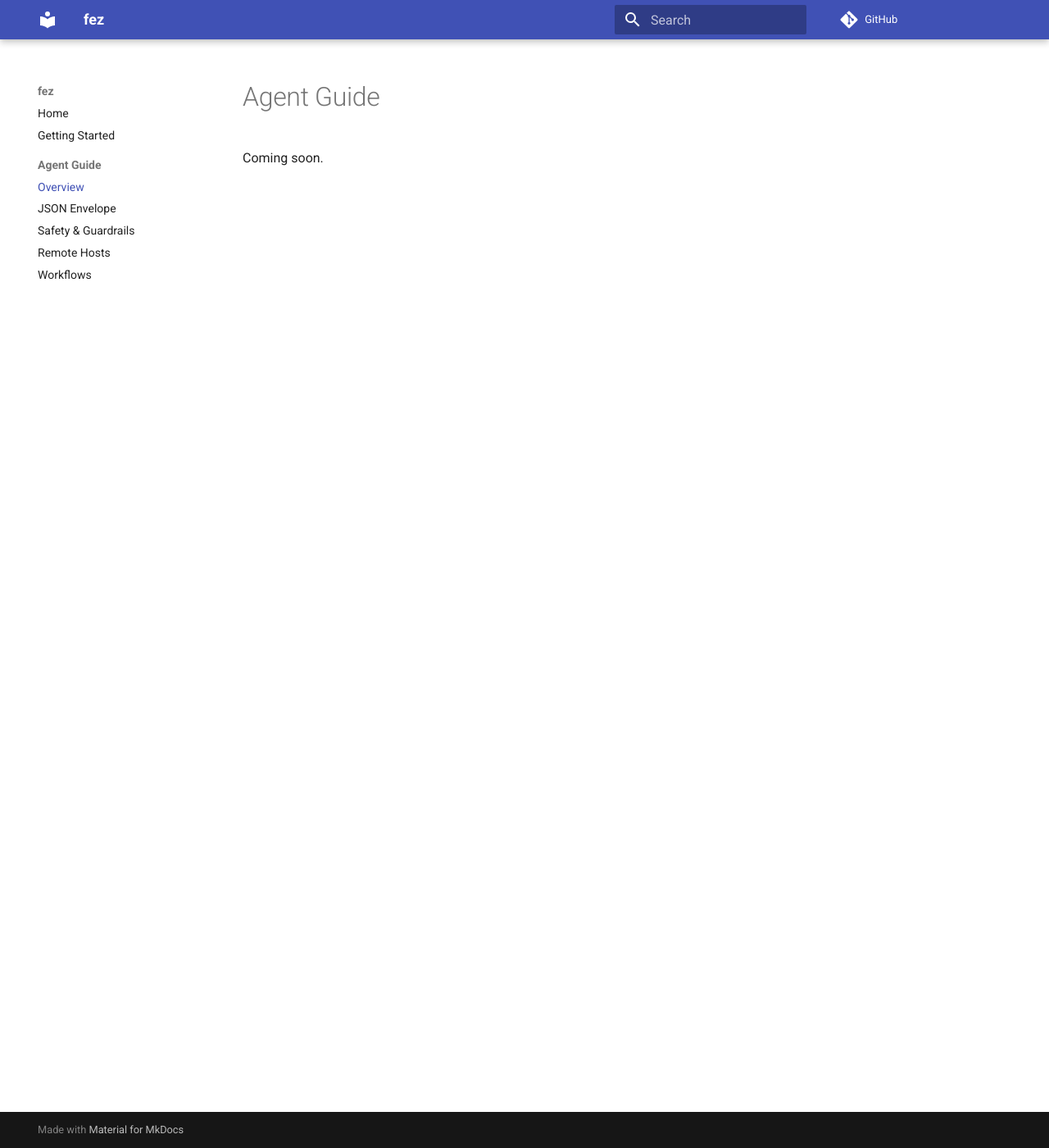
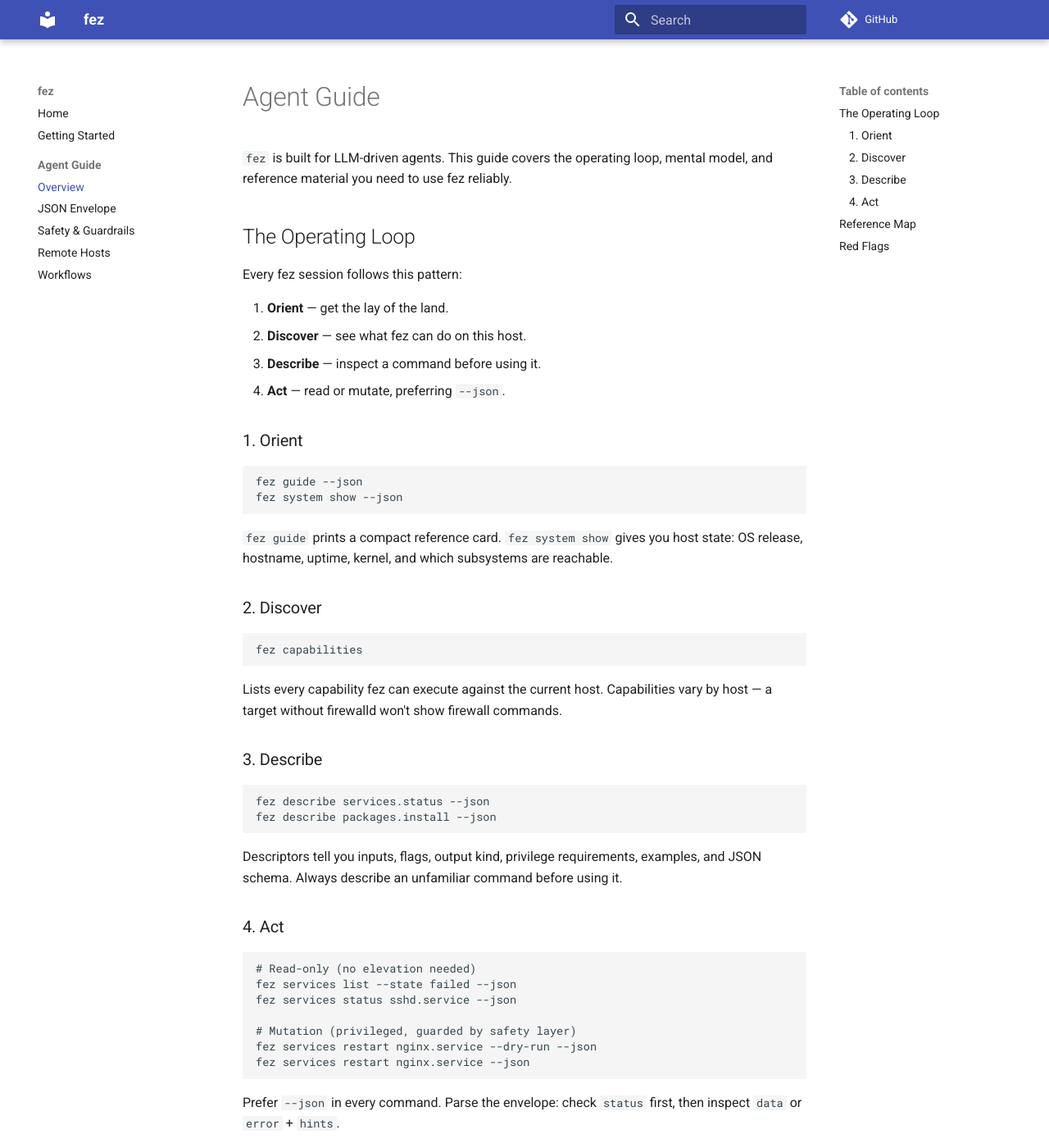
Before and after one commit to major/fez, an MkDocs documentation site: the page built from docs/agent-guide/index.md, in a window 1280 px wide and 1400 px high. Shown: the whole window at 82% size. Built offline with MkDocs 1.6.1 and Material for MkDocs 9.7.7, drawn with Linux system fonts in a browser that asks for light colours; comment, search, counter and statistics services are not loaded; some of the changed text lies outside the part shown.

Commit message:
docs: write agent guide overview

````diff
--- a/docs/agent-guide/index.md
+++ b/docs/agent-guide/index.md
@@ -1,3 +1,78 @@
 # Agent Guide
 
-Coming soon.
+`fez` is built for LLM-driven agents. This guide covers the operating loop,
+mental model, and reference material you need to use fez reliably.
+
+## The Operating Loop
+
+Every fez session follows this pattern:
+
+1. **Orient** — get the lay of the land.
+2. **Discover** — see what fez can do on this host.
+3. **Describe** — inspect a command before using it.
+4. **Act** — read or mutate, preferring `--json`.
+
+### 1. Orient
+
+```bash
+fez guide --json
+fez system show --json
+```
+
+`fez guide` prints a compact reference card. `fez system show` gives you host
+state: OS release, hostname, uptime, kernel, and which subsystems are
+reachable.
+
+### 2. Discover
+
+```bash
+fez capabilities
+```
+
+Lists every capability fez can execute against the current host. Capabilities
+vary by host — a target without firewalld won't show firewall commands.
+
+### 3. Describe
+
+```bash
+fez describe services.status --json
+fez describe packages.install --json
+```
+
+Descriptors tell you inputs, flags, output kind, privilege requirements,
+examples, and JSON schema. Always describe an unfamiliar command before using
+it.
+
+### 4. Act
+
+```bash
+# Read-only (no elevation needed)
+fez services list --state failed --json
+fez services status sshd.service --json
+
+# Mutation (privileged, guarded by safety layer)
+fez services restart nginx.service --dry-run --json
+fez services restart nginx.service --json
+```
+
+Prefer `--json` in every command. Parse the envelope: check `status` first,
+then inspect `data` or `error` + `hints`.
+
+## Reference Map
+
+| Topic | Page |
+|-------|------|
+| Envelope format, exit codes, hints | [JSON Envelope](json-envelope.md) |
+| Guardrails, `--dry-run`, `--force` | [Safety & Guardrails](safety.md) |
+| SSH transport, `--host`, identities | [Remote Hosts](remote-hosts.md) |
+| End-to-end workflow examples | [Workflows](workflows.md) |
+
+## Red Flags
+
+Stop and inspect `fez guide --json` or `fez describe <id> --json` if you are:
+
+- Guessing flags instead of reading the descriptor
+- Parsing human-readable output when `--json` is available
+- Ignoring the `hints` field on error responses
+- Using `--force` without a specific guardrail reason
+- Changing a remote host without an explicit `--host` target
````
